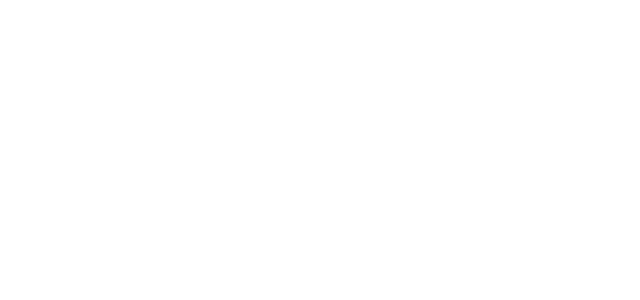
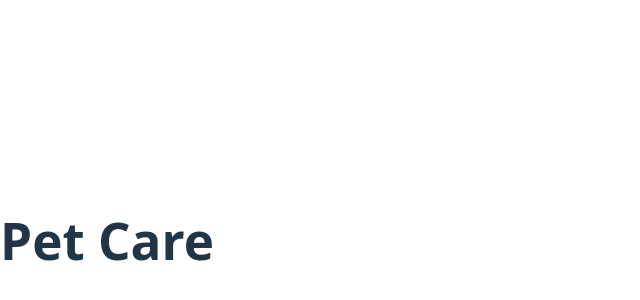
Before and after one commit to mrameezofficial/FurEver-Care---React, a React app: page /pet-care in a window 1280 px wide. Before the commit this address had no page. Shown: the part 160-460 px from the top of the page, without its empty margins (0-640 px from the left). Built offline with nearby package versions, Linux system fonts and the light colour scheme; the HTML template or start-up script is replaced by a standard one.

Commit message:
hero-section

```diff
--- /dev/null
+++ b/src/ components/Hero.jsx
@@ -0,0 +1,15 @@
+import React from 'react'
+
+const Hero = ({pageTitle}) => {
+  return (
+    <section className='inner-banner '>
+      <div className='row'>
+        <div className='col-12'>
+            <h1>{pageTitle}</h1>
+        </div>
+      </div>
+    </section>
+  )
+}
+
+export default Hero
--- a/src/App.jsx
+++ b/src/App.jsx
@@ -4,6 +4,7 @@
 import ShelterHome from "./dashboards/shelter/ShelterHome";
 import VartenianHome from "./dashboards/vartienian/VartenianHome";
 import { AuthProvider, useAuth } from "./context/AuthContext";
+import PetOwnerPetCare from "./dashboards/PetOwner/PetOwnerPetCare";
 
 // Protected Route Component
 const ProtectedRoute = ({ children, role }) => {
@@ -49,6 +50,10 @@
             </ProtectedRoute>
           }
         />
+        <Route
+          path="/pet-care"
+          element={<PetOwnerPetCare/>}
+        />
       </Routes>
     </AuthProvider>
   );
--- /dev/null
+++ b/src/dashboards/PetOwner/PetOwnerPetCare.jsx
@@ -0,0 +1,12 @@
+import React from 'react'
+import Hero from '../../ components/Hero'
+
+const PetOwnerPetCare = () => {
+  return (
+    <div>
+      <Hero pageTitle="Pet Care"/>
+    </div>
+  )
+}
+
+export default PetOwnerPetCare
```
Also changed, not shown: src/pages/hsj.html (deleted).
